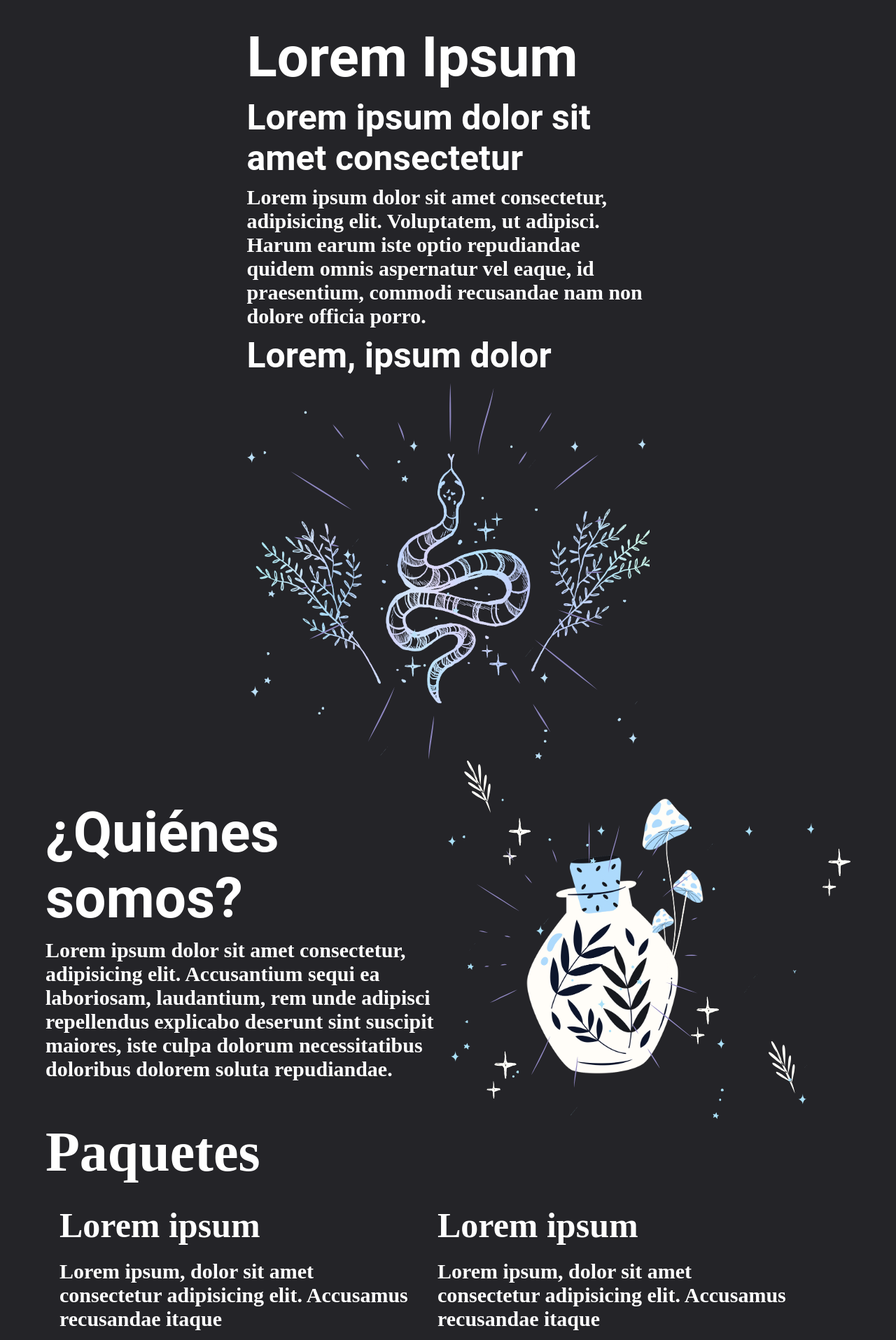
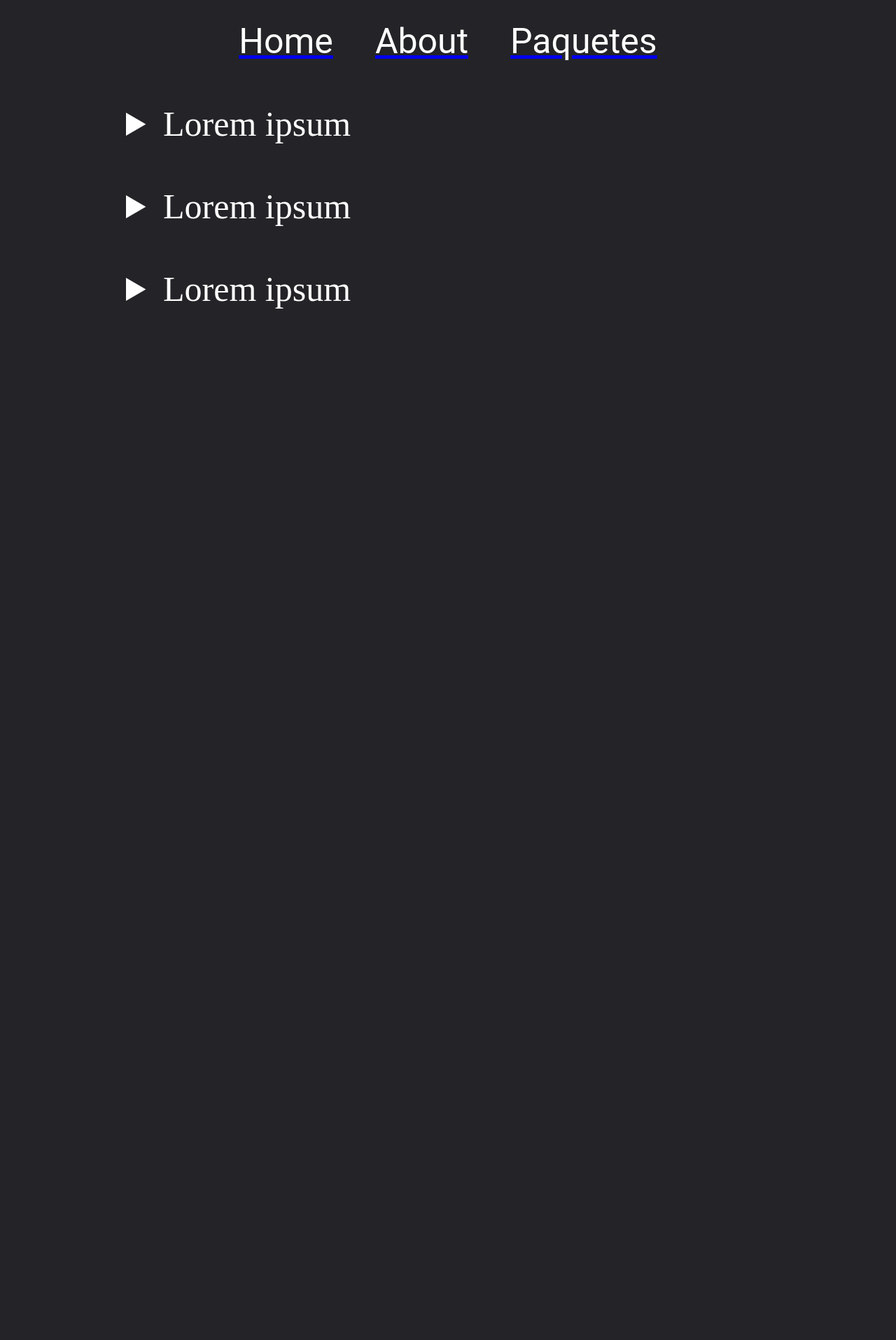
Before and after one commit to AlbertoNM/vaxa, a React (Create React App) app: page /paquetes in a window 1280 px wide. Shown: the top 1915 px of the page at 70% size. After the commit the page ends 800 px from the top, so only its background shows below. Built offline with nearby package versions, Linux system fonts and the light colour scheme.

Commit message:
SPA arreglada

```diff
--- a/src/App.css
+++ b/src/App.css
@@ -1,5 +1,6 @@
 .App {
 	display: flex;
+	flex-direction: column;
 	justify-content: center;
 	align-items: center;
 	width: 100vw;
@@ -18,21 +19,20 @@
 	font-family: Roboto;
 }
 
-.section h3 {
-	margin: 1rem 0;
-}
-
 .section__title {
 	font-size: 8rem;
 }
 
 .section__subtitle {
 	font-size: 5rem;
+
+	margin: 1rem 0;
 }
 
 .section__paragraph {
 	font-size: 3rem;
 	font-family: roboto-serif;
+	margin: 1rem 0;
 }
 
 .section__text {
@@ -51,8 +51,7 @@
 .section__img {
 	width: 15rem;
 	object-fit: cover;
-	align-self: center;
-	margin: 1rem;
+	margin: 1rem auto;
 }
 
 .info__section {
@@ -65,4 +64,5 @@
 .section__list {
 	list-style: none;
 	font-size: 2.5rem;
+	margin: 1rem 0;
 }
--- a/src/App.jsx
+++ b/src/App.jsx
@@ -1,12 +1,15 @@
 import './App.css';
-import { Container } from './components/home/Container/Container';
+import { BrowserRouter as Router } from "react-router-dom";
 import { Navar } from './components/Navar/Navar';
+import { Container } from './components/home/Container/Container'
 
 function App() {
   return (
     <div className="App">
-			{/* <Navar/> */}
-			<Container/>
+			<Router>
+				<Navar/>
+				<Container/>
+			</Router>
     </div>
   );
 }
--- a/src/components/Navar/Navar.css
+++ b/src/components/Navar/Navar.css
@@ -0,0 +1,17 @@
+.Navar {
+	margin: 3rem;
+}
+
+.Navar__ul {
+	display: flex;
+	flex-direction: row;
+	list-style: none;
+}
+
+.links {
+	font-family: Roboto;
+	color: white;
+	font-size: 5rem;
+	margin: 0rem 3rem;
+	text-decoration: none;
+}
--- a/src/components/Navar/Navar.jsx
+++ b/src/components/Navar/Navar.jsx
@@ -5,15 +5,15 @@ import './Navar.css';
 function Navar() {
 	return(
 		<nav className="Navar">
-			<ul>
+			<ul className="Navar__ul">
 				<Link to='/'>
-					<li>Home</li>
+					<li className="links">Home</li>
 				</Link>
 				<Link to='/sobre-nosotros' >
-					<li>About</li>
+					<li className="links">About</li>
 				</Link>
 				<Link to='/paquetes' >
-					<li>Paquetes</li>
+					<li className="links">Paquetes</li>
 				</Link>
 			</ul>
 		</nav>
--- a/src/components/home/Buys/Buys.css
+++ b/src/components/home/Buys/Buys.css
@@ -1,9 +1,19 @@
-#Buys {
-	align-items: flex-start;
+.Buys {
+	width: 100%;
+	display: flex;
+	flex-direction: column;
+	align-items: center;
 }
 
-#Buys h3 {
-	margin: 1rem 0rem;
+.list_buys {
+	width: 80%;
+	display: flex;
+	flex-direction: column;
+	align-items: center;
+}
+
+.product {
+	width: 100%;
 }
 
 #eye {
--- a/src/components/home/Buys/Buys.jsx
+++ b/src/components/home/Buys/Buys.jsx
@@ -6,11 +6,10 @@ import serpent2 from '../../../assets/serpent2.svg';
 
 function Buys() {
 	return(
-		<div>
-			<h3 className="section__title">Paquetes</h3>
-			<section className="container__info" id="Buys">
-				<section className="info__section">
-					<h3 className="section__subtitle">Lorem ipsum</h3>
+		<div className="Buys">
+			<section className="list_buys">
+				<details className="info__section product">
+					<summary className="section__subtitle">Lorem ipsum</summary>
 					<h3 className="section__paragraph">Lorem ipsum, dolor sit amet consectetur adipisicing elit. Accusamus recusandae itaque</h3>
 					<ul className="section__list">
 						<li>Lorem</li>
@@ -18,9 +17,9 @@ function Buys() {
 						<li>Lorem</li>
 					</ul>
 					<img src={eye} alt="" className="section__img" id="eye"/>
-				</section>
-				<section className="info__section">
-					<h3 className="section__subtitle">Lorem ipsum</h3>
+				</details>
+				<details className="info__section product">
+					<summary className="section__subtitle">Lorem ipsum</summary>
 					<h3 className="section__paragraph">Lorem ipsum, dolor sit amet consectetur adipisicing elit. Accusamus recusandae itaque</h3>
 					<ul className="section__list">
 						<li>Lorem</li>
@@ -28,9 +27,9 @@ function Buys() {
 						<li>Lorem</li>
 					</ul>
 					<img src={moon} alt="" className="section__img" id="moon"/>
-				</section>
-				<section className="info__section">
-					<h3 className="section__subtitle">Lorem ipsum</h3>
+				</details>
+				<details className="info__section product">
+					<summary className="section__subtitle">Lorem ipsum</summary>
 					<h3 className="section__paragraph">Lorem ipsum, dolor sit amet consectetur adipisicing elit. Accusamus recusandae itaque</h3>
 					<ul className="section__list">
 						<li>Lorem</li>
@@ -38,7 +37,7 @@ function Buys() {
 						<li>Lorem</li>
 					</ul>
 					<img src={serpent2} alt="" className="section__img" />
-				</section>
+				</details>
 			</section>
 		</div>
 	);
--- a/src/components/home/Container/Container.jsx
+++ b/src/components/home/Container/Container.jsx
@@ -8,14 +8,11 @@ import { Buys } from '../Buys/Buys';
 function Container() {
 	return(
 		<div className="Container">
-			{/* <Routes>
+			<Routes>
 					<Route path="/" element={<MainText/>} />
 					<Route path="/sobre-nosotros" element={<AboutUs/>} />
 					<Route path="/paquetes" element={<Buys/>} />
-			</Routes> */}
-			<MainText/>
-			<AboutUs/>
-			<Buys/>
+			</Routes>
 		</div>
 	);
 }
```
